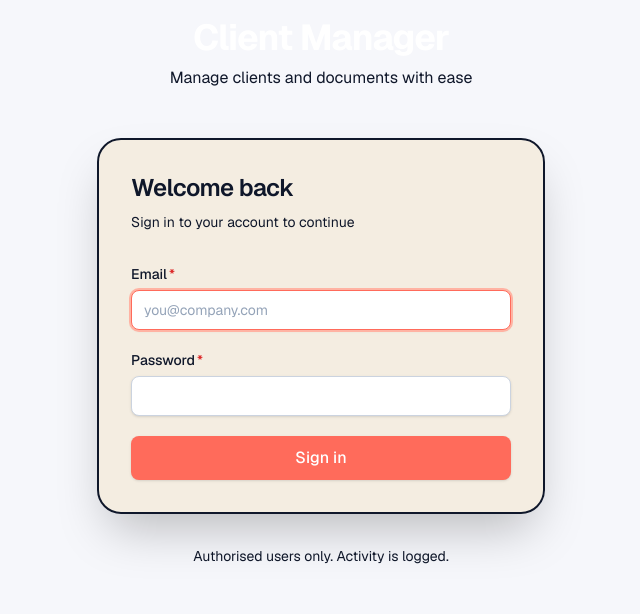
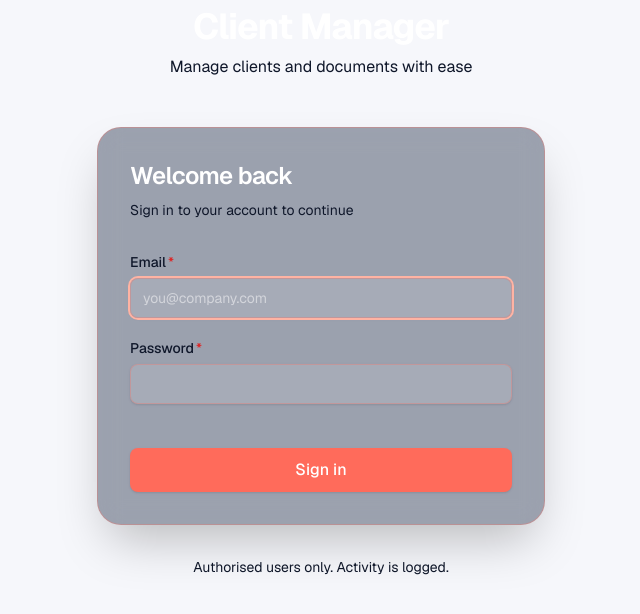
Before and after one commit to ashanwithana/sketchlabsCRM, a Next.js app: page /login in a window 1280 px wide. Shown: the part 148-762 px from the top of the page, without its empty margins (319-959 px from the left). Built offline with nearby package versions, Linux system fonts and the light colour scheme; no server answers.

Commit message:
Update login card to dark glassmorphic design - matches Tidewell aesthetic

```diff
--- a/src/app/login/login-form.tsx
+++ b/src/app/login/login-form.tsx
@@ -16,12 +16,12 @@ export function LoginForm({ next }: { next: string }) {
       <input type="hidden" name="next" value={next} />
 
       {state.error && (
-        <div role="alert" className="rounded-lg border border-danger-soft bg-danger-soft px-3 py-2 text-sm text-danger">
+        <div role="alert" className="rounded-lg border px-3 py-2 text-sm" style={{ background: 'rgba(255, 107, 91, 0.1)', borderColor: 'rgba(255, 107, 91, 0.3)', color: 'var(--color-coral)' }}>
           {state.error}
         </div>
       )}
 
-      <Field label="Email" htmlFor="email" required error={state.fieldErrors?.email}>
+      <Field label="Email" htmlFor="email" required error={state.fieldErrors?.email} className="text-white">
         <Input
           id="email"
           name="email"
@@ -30,20 +30,24 @@ export function LoginForm({ next }: { next: string }) {
           autoFocus
           aria-invalid={Boolean(state.fieldErrors?.email)}
           placeholder="you@company.com"
+          style={{ background: 'rgba(255, 255, 255, 0.1)', borderColor: 'rgba(255, 107, 91, 0.3)', color: 'white' } as React.CSSProperties}
+          className="placeholder:text-white/50"
         />
       </Field>
 
-      <Field label="Password" htmlFor="password" required error={state.fieldErrors?.password}>
+      <Field label="Password" htmlFor="password" required error={state.fieldErrors?.password} className="text-white">
         <Input
           id="password"
           name="password"
           type="password"
           autoComplete="current-password"
           aria-invalid={Boolean(state.fieldErrors?.password)}
+          style={{ background: 'rgba(255, 255, 255, 0.1)', borderColor: 'rgba(255, 107, 91, 0.3)', color: 'white' } as React.CSSProperties}
+          className="placeholder:text-white/50"
         />
       </Field>
 
-      <Button type="submit" size="lg" className="w-full" disabled={pending}>
+      <Button type="submit" size="lg" className="w-full mt-6" disabled={pending}>
         {pending && <Loader2 className="animate-spin" aria-hidden />}
         {pending ? "Signing in…" : "Sign in"}
       </Button>
--- a/src/app/login/page.tsx
+++ b/src/app/login/page.tsx
@@ -53,17 +53,17 @@ export default async function LoginPage({
             <p className="text-base" style={{ color: 'var(--color-cream)' }}>Manage clients and documents with ease</p>
           </div>
 
-          {/* Login Card */}
+          {/* Login Card - Dark glassmorphic design */}
           <div
-            className="rounded-3xl backdrop-blur-xl border p-8 shadow-2xl"
+            className="rounded-3xl backdrop-blur-md border p-8 shadow-2xl"
             style={{
-              background: 'rgba(244, 237, 224, 0.95)',
-              borderColor: 'var(--color-coral)',
-              borderWidth: '2px'
+              background: 'rgba(20, 33, 61, 0.4)',
+              borderColor: 'rgba(255, 107, 91, 0.3)',
+              borderWidth: '1px'
             }}
           >
-            <h2 className="text-2xl font-semibold tracking-tight mb-2" style={{ color: 'var(--color-navy)' }}>Welcome back</h2>
-            <p className="text-sm mb-8" style={{ color: 'var(--color-navy)' }}>Sign in to your account to continue</p>
+            <h2 className="text-2xl font-semibold tracking-tight mb-2 text-white">Welcome back</h2>
+            <p className="text-sm mb-8" style={{ color: 'var(--color-cream)' }}>Sign in to your account to continue</p>
             <LoginForm next={safeNext} />
           </div>
 
```
